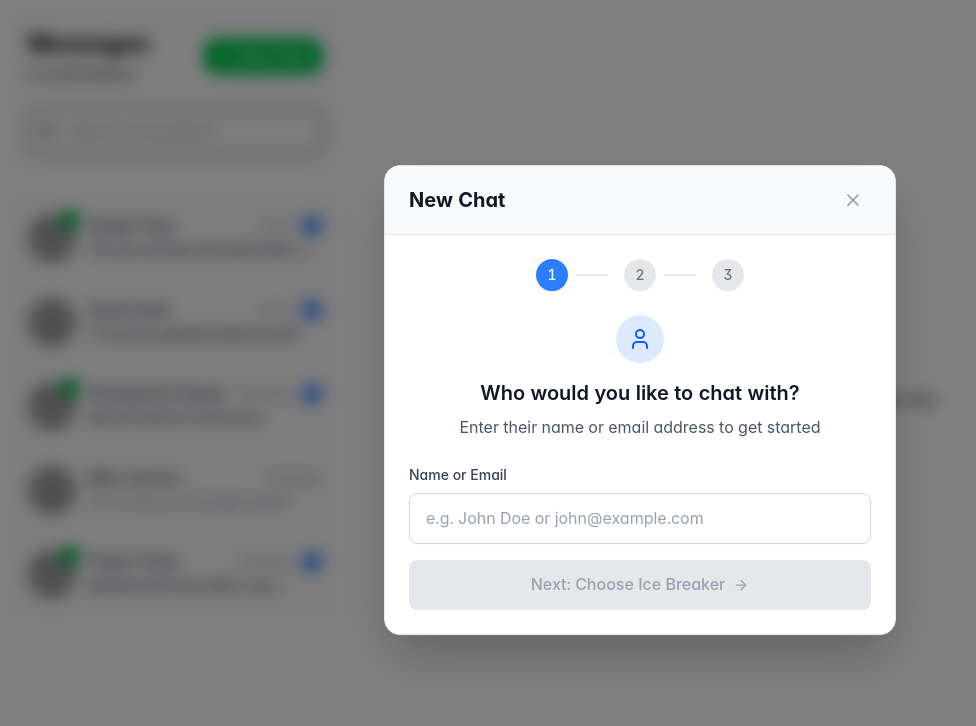
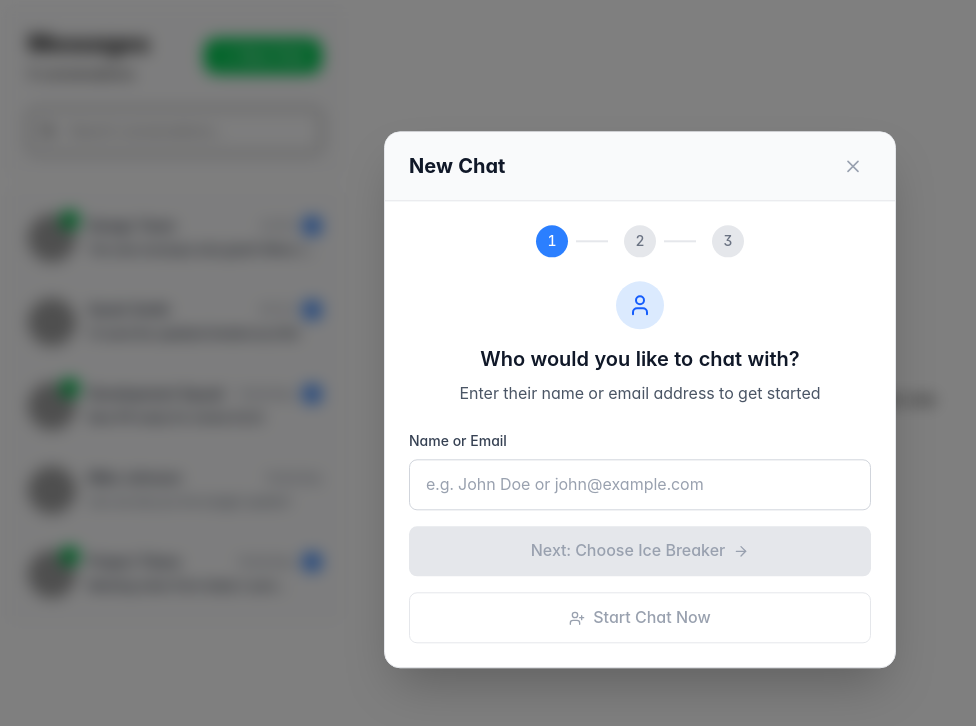
Before and after one commit to shivdutt-B/chit-chat, a React (Vite) app: page / in a window 1280 px wide. Both pictures are taken after a click on the button "New Chat". Shown: the top 726 px of the page, without its empty margins (0-976 px from the left). Built offline with nearby package versions, Linux system fonts and the light colour scheme; grey boxes are pictures that could not be loaded.

Commit message:
allow users to start convo without incbreaker

```diff
--- a/src/components/chat/NewChatModal.tsx
+++ b/src/components/chat/NewChatModal.tsx
@@ -130,6 +130,25 @@ export const NewChatModal: React.FC<NewChatModalProps> = ({
           Next: Choose Ice Breaker
           <ArrowRight className="w-4 h-4" />
         </button>
+
+        {/* Skip Ice Breaker Button */}
+        <button
+          className={`w-full flex items-center justify-center gap-2 px-6 py-3 rounded-lg font-medium transition-all duration-200 border ${
+            participant.trim()
+              ? "border-gray-300 text-gray-700 hover:bg-gray-50"
+              : "border-gray-200 text-gray-400 cursor-not-allowed"
+          }`}
+          onClick={() => {
+            if (participant.trim()) {
+              onStartChat(participant.trim())
+              handleClose()
+            }
+          }}
+          disabled={!participant.trim()}
+        >
+          <UserPlus className="w-4 h-4" />
+          Start Chat Now
+        </button>
       </div>
     </div>
   )
@@ -220,6 +239,20 @@ export const NewChatModal: React.FC<NewChatModalProps> = ({
           <ArrowRight className="w-4 h-4" />
         </button>
       </div>
+
+      {/* Skip Ice Breaker Option */}
+      <div className="pt-4 border-t border-gray-200">
+        <button
+          className="w-full flex items-center justify-center gap-2 px-4 py-3 rounded-lg font-medium transition-all duration-200 border border-gray-300 text-gray-700 hover:bg-gray-50"
+          onClick={() => {
+            onStartChat(participant.trim())
+            handleClose()
+          }}
+        >
+          <UserPlus className="w-4 h-4" />
+          Skip Ice Breaker & Start Chat
+        </button>
+      </div>
     </div>
   )
 
```
Also changed, not shown: src/components/chat/ChatList.tsx (indentation only).
